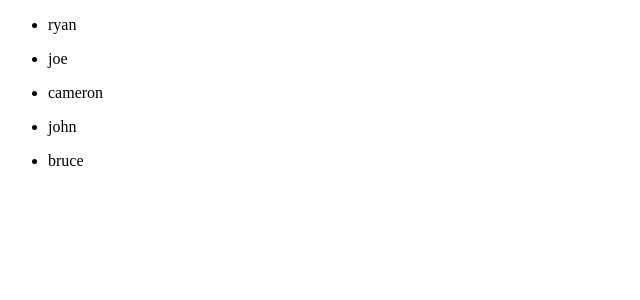
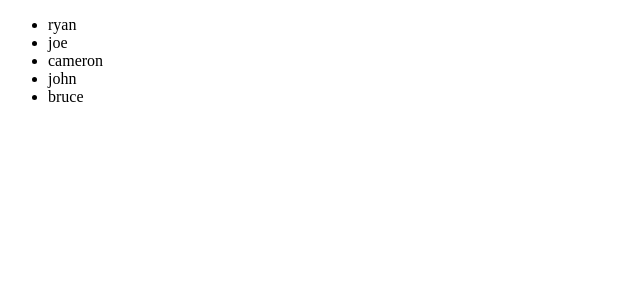
Before and after one commit to deito/fazt_angularCursoPractico, an Angular app: page / in a window 1280 px wide. Shown: the top 300 px of the page, without its empty margins (0-640 px from the left). Built offline with nearby package versions, Linux system fonts and the light colour scheme.

Commit message:
usando 'nameUser' de una forma mas abreviada

```diff
--- a/src/app/app.component.html
+++ b/src/app/app.component.html
@@ -1,5 +1,3 @@
 <ul>
-  <li *ngFor="let user of users">
-    <app-user [nameUser]="user"></app-user>
-  </li>
+    <app-user *ngFor="let user of users" [nameUser]="user"></app-user>
 </ul>
--- a/src/app/user/user.component.html
+++ b/src/app/user/user.component.html
@@ -1 +1 @@
-<p>{{ nameUser }}</p>
+<li>{{ nameUser }}</li>
```
